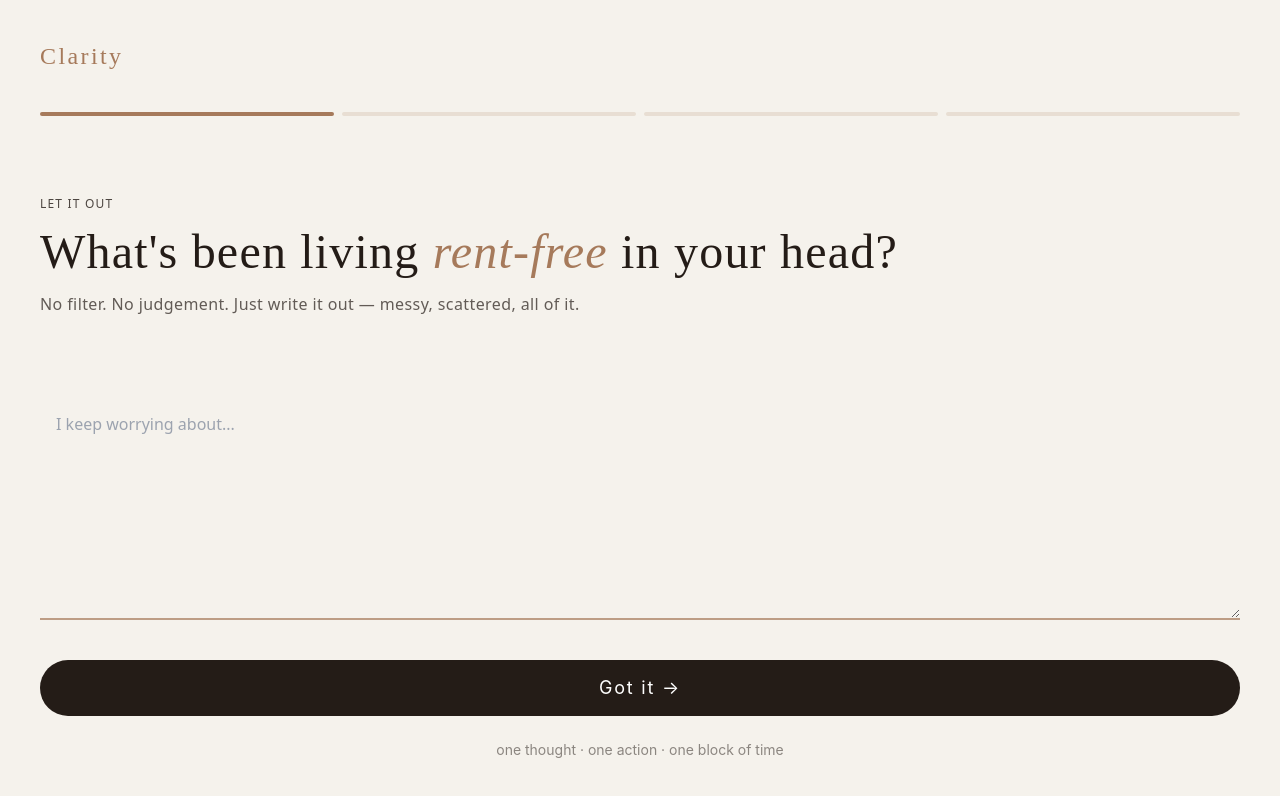
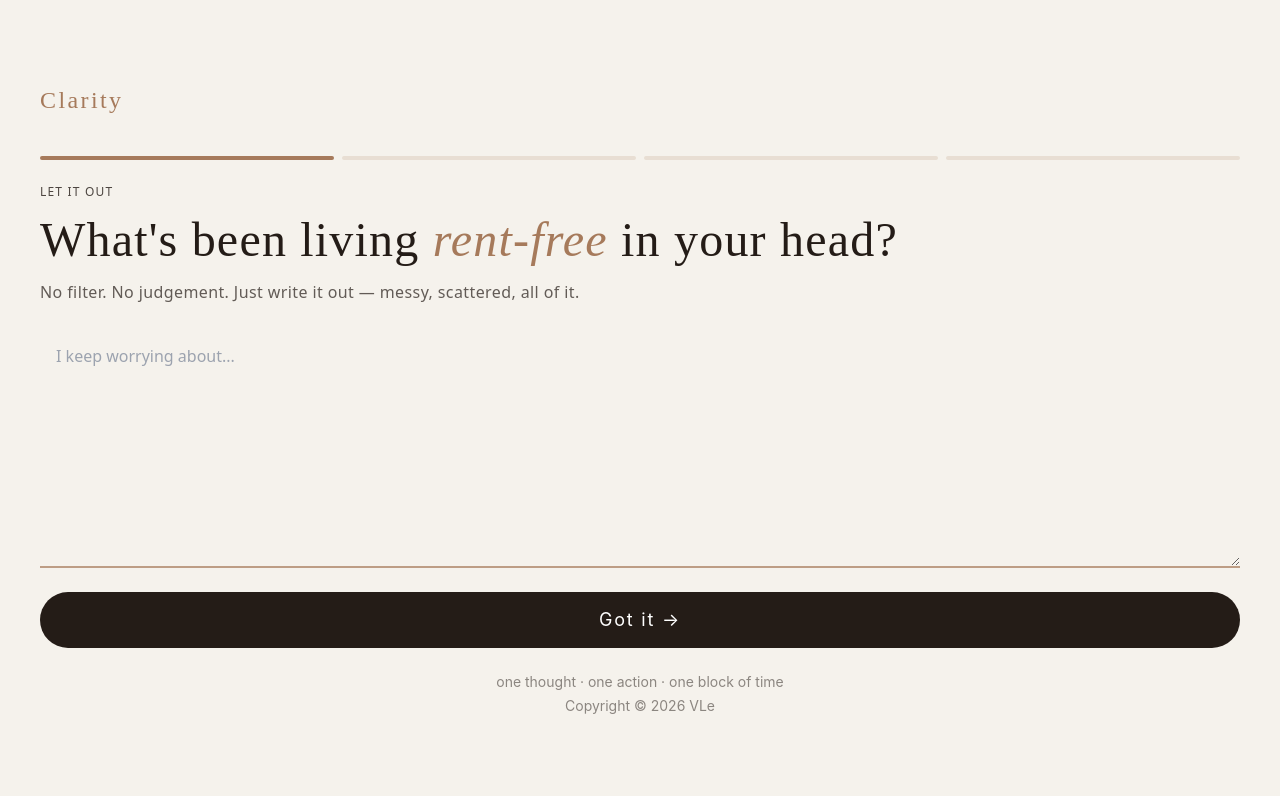
Before and after one commit to V-le319/clarity-for-overthinkers, a React (Create React App) app: page / in a window 1280 px wide. Shown: the top 796 px of the page. Built offline with nearby package versions, Linux system fonts and the light colour scheme.

Commit message:
fix: ios zoom, layout padding, add copyright

```diff
--- a/package.json
+++ b/package.json
@@ -7,6 +7,7 @@
     "@testing-library/jest-dom": "^6.6.4",
     "@testing-library/react": "^16.3.0",
     "@testing-library/user-event": "^13.5.0",
+    "framer-motion": "^4.1.17",
     "react": "^17.0.2",
     "react-dom": "^17.0.2",
     "react-scripts": "5.0.1",
--- a/src/ActionQuestion.tsx
+++ b/src/ActionQuestion.tsx
@@ -11,7 +11,7 @@ export function ActionQuestion({selected, setSelected, thought, currentStep, onC
     const [showOther, setShowOther] = useState(false)
 
     return (
-        <div className="bg-mainBg min-h-screen max-w-screen p-6 md:p-10 flex flex-col gap-6 justify-center items-start">
+        <div className="page-transition bg-mainBg min-h-screen max-w-screen p-6 md:p-10 flex flex-col gap-6 justify-center items-start">
             <div className="header w-full">
                 <h1 className="font-serif text-2xl font-extralight tracking-widest text-button mb-6 md:mb-10">Clarity</h1>
                 <div className="flex gap-2 w-full">
@@ -21,9 +21,9 @@ export function ActionQuestion({selected, setSelected, thought, currentStep, onC
 </div>
                 </div>
 
-                <div className="action-question py-4 ">
+                <div className="action-question ">
                     <p className="text-text font-sans uppercase  font-light opacity-80 text-xs tracking-widest ">one small move</p>
-                    <h1 className="text-text font-serif font-light text-4xl md:text-5xl py-4  tracking-wide">
+                    <h1 className="text-text font-serif font-normal text-5xl py-4  tracking-wide">
                     What's <span className="text-button italic">one thing</span> you could do about it right now?
                     </h1>
                 </div>
@@ -62,7 +62,7 @@ export function ActionQuestion({selected, setSelected, thought, currentStep, onC
     <textarea
       onClick={(e) => e.stopPropagation()}
       onChange={(e) => setSelected(e.target.value)}
-      className="w-full h-auto p-2 bg-transparent outline-none resize-none text-sm font-sans text-text"
+      className="w-full h-auto p-2 bg-transparent outline-none resize-none text-base font-sans text-text"
       placeholder="I'm going to..."
       rows={2}
       autoFocus
@@ -78,6 +78,7 @@ export function ActionQuestion({selected, setSelected, thought, currentStep, onC
                         className="w-full h-10 md:h-14 tracking-widest  bg-text rounded-full text-white transform md:text-lg hover:bg-button">
                     I know what to do →</button>
                 <p className="text-center mt-6 text-text opacity-50 text-sm">one thought · one action · one block of time</p>
+                <p className="w-full text-center mt-1 text-text opacity-50 text-sm">Copyright © 2026 VLe</p>
             </div>
 
         </div>
--- a/src/App.tsx
+++ b/src/App.tsx
@@ -3,6 +3,7 @@ import { ThoughtQuestion } from "./ThoughtQuestion";
 import { TimeChoice } from "./TimeChoice";
 import { Countdown } from "./Countdown";
 import { useState, useEffect, useCallback } from "react";
+
 
 function App() {
         const [selected, setSelected] = useState<string | null>(null);
@@ -25,7 +26,8 @@ function App() {
 }, [currentStep, handleNext])
 
   return (
-    <>
+
+    <div>
     {currentStep === 0 && (
     <div className="min-h-screen bg-lightBg flex flex-col items-center justify-center ">
       <svg className="w-48 h-48 md:w-64 md:h-64 lg:w-80 lg:h-80 -rotate-90" viewBox="0 0 200 200">
@@ -58,7 +60,7 @@ function App() {
       {currentStep === 3 && <TimeChoice selectedTimer={selectedTimer} selected={selected} thought={thought} setSelectedTimer={setSelectedTimer} currentStep={currentStep} onComplete={handleNext}/>}
       {currentStep === 4 && <Countdown selectedTimer={selectedTimer} selected={selected} currentStep={currentStep}  onRestart={handleRestart}/>}
 
-    </>
+    </div>
 
   );
 }
--- a/src/Countdown.tsx
+++ b/src/Countdown.tsx
@@ -27,7 +27,7 @@ const seconds = timeLeft % 60;
 
 
     return (
-        <div className="bg-mainBg h-screen max-w-screen p-6 md:p-10 flex flex-col gap-10 justify-center items-start">
+        <div className="page-transition bg-mainBg h-screen max-w-screen p-6 md:p-10 flex flex-col gap-10 justify-center items-start">
             <div className="header w-full">
                 <h1 className="font-serif text-2xl font-extralight tracking-widest text-button mb-6 md:mb-10">Clarity</h1>
                 <div className="flex gap-2 w-full">
@@ -85,6 +85,7 @@ const seconds = timeLeft % 60;
 
         <div className="w-full">
             <p className="text-center mt-6 text-text opacity-50 text-sm">one thought · one action · one block of time</p>
+            <p className="w-full text-center mt-1 text-text opacity-50 text-sm">Copyright © 2026 VLe</p>
         </div>
 
     </div>
--- a/src/ThoughtQuestion.tsx
+++ b/src/ThoughtQuestion.tsx
@@ -5,7 +5,7 @@ export function ThoughtQuestion({thought, setThought, currentStep, onComplete} :
     onComplete: ()=> void
 }) {
     return (
-        <div className="bg-mainBg h-screen max-w-screen p-6 md:p-10  flex flex-col gap-10 justify-center items-start">
+        <div className="page-transition bg-mainBg h-screen max-w-screen p-6 md:p-10  flex flex-col gap-6 justify-center items-start">
             <div className="header w-full ">
                 <h1 className="font-serif text-2xl font-extralight tracking-widest text-button mb-6 md:mb-10">Clarity</h1>
                 <div className="flex gap-2 w-full">
@@ -15,9 +15,9 @@ export function ThoughtQuestion({thought, setThought, currentStep, onComplete} :
 </div>
             </div>
 
-            <div className="thought-question py-10 ">
-                <p className="text-text font-sans uppercase  font-light opacity-80 text-xs tracking-widest ">Let it out</p>
-                <h1 className="text-text font-serif font-light text-4xl md:text-5xl py-4 tracking-wide">
+            <div className="thought-question  ">
+                <p className="text-text font-sans uppercase  font-light opacity-80 text-xs  tracking-widest ">Let it out</p>
+                <h1 className="text-text font-serif font-normal text-5xl  py-4 tracking-wide">
                     What's been living <span className="text-button italic">rent-free</span> in your head?
                     </h1>
                 <p className="text-text font-sans  opacity-70 text-sm md:text-base tracking-wide ">No filter. No judgement. Just write it out — messy, scattered, all of it.</p>
@@ -26,7 +26,7 @@ export function ThoughtQuestion({thought, setThought, currentStep, onComplete} :
             <div className="w-full h-1/3 ">
                 <textarea value={thought}
                         onChange={(e) => setThought(e.target.value)}
-                        className="w-full h-full p-4 text-text font-sans bg-mainBg outline-none border-b-2 border-button border-opacity-70"
+                        className="w-full h-full p-4 text-text text-base font-sans bg-mainBg outline-none border-b-2 border-button border-opacity-70"
                         placeholder="I keep worrying about..."
                         ></textarea>
             </div>
@@ -36,7 +36,10 @@ export function ThoughtQuestion({thought, setThought, currentStep, onComplete} :
                         className="w-full h-10 md:h-14 tracking-widest  bg-text rounded-full text-white transform md:text-lg hover:bg-button">
                     Got it →</button>
                 <p className="text-center mt-6 text-text opacity-50 text-sm">one thought · one action · one block of time</p>
+                <p className="w-full text-center mt-1 text-text opacity-50 text-sm">Copyright © 2026 VLe</p>
             </div>
+
+
         </div>
     )
 }
--- a/src/TimeChoice.tsx
+++ b/src/TimeChoice.tsx
@@ -11,7 +11,7 @@ export function TimeChoice({selectedTimer, setSelectedTimer, selected, thought,
 
 
     return (
-        <div className="bg-mainBg min-h-screen max-w-screen p-6 md:p-10 flex flex-col gap-10 justify-center items-start">
+        <div className="page-transition bg-mainBg min-h-screen max-w-screen p-6 md:p-10 flex flex-col gap-6 justify-center items-start">
             <div className="header w-full">
                 <h1 className="font-serif text-2xl font-extralight tracking-widest text-button mb-6 md:mb-10">Clarity</h1>
                 <div className="flex gap-2 w-full">
@@ -21,16 +21,16 @@ export function TimeChoice({selectedTimer, setSelectedTimer, selected, thought,
 </div>
                 </div>
 
-            <div className="action-question py-4 ">
+            <div className="action-question ">
                     <p className="text-text font-sans uppercase  font-light opacity-80 text-xs tracking-widest ">
                         Your commitment</p>
-                    <h1 className="text-text font-serif font-light text-4xl md:text-5xl py-4  tracking-wide">
+                    <h1 className="text-text font-serif font-normal text-4xl md:text-5xl py-4  tracking-wide">
                    Here's your plan.
                     </h1>
                 </div>
 
-            <div className="h-1/4 w-full bg-white border border-button border-opacity-50 rounded-md flex flex-col justify-center gap-4 p-2">
-                <div className="w-full h-auto p-4 rounded-md flex flex-col gap-4 justify-center items-start">
+            <div className="h-auto w-full bg-white border border-button border-opacity-50 rounded-md flex flex-col justify-center gap-4 p-2">
+                <div className="w-full h-auto p-3 rounded-md flex flex-col gap-4 justify-center items-start">
                     <h2 className="text-text opacity-70 uppercase tracking-wider text-xs">The Thought</h2>
                     <p id="thought"  className="text-text font-sans tracking-wide italic">{thought}</p>
                 {/*adding logic later to register previous thought to this */}
@@ -38,19 +38,19 @@ export function TimeChoice({selectedTimer, setSelectedTimer, selected, thought,
 
                 <div className="h-px w-full bg-button bg-opacity-50"></div>
 
-                <div className="w-full h-auto p-4 rounded-md flex flex-col gap-4 justify-center items-start">
+                <div className="w-full h-auto p-3 rounded-md flex flex-col gap-4 justify-center items-start">
                     <h2 className="text-text opacity-70 uppercase tracking-wider text-xs">Your move</h2>
                     <p id="action"  className="text-text font-sans tracking-wide italic">{selected}</p>
                 {/*adding logic later to register previous choice of action to this */}
                 </div>
             </div>
 
-            <div className="time-choice h-auto w-full flex flex-col gap-10">
+            <div className="time-choice h-auto w-full flex flex-col gap-6">
                 <p className="text-text font-sans uppercase  font-light opacity-80 text-xs tracking-widest ">
                         How long will you give it?</p>
 
                         {/*make sure to not set fixed bg-colour in className when setting condition for select */}
-                <div className="h-40 w-full grid grid-cols-3 gap-3">
+                <div className="h-36 w-full grid grid-cols-3 gap-3">
                     <div onClick={()=> setSelectedTimer(5)}
                         className={` text-text border cursor-pointer border-button rounded-md flex flex-col justify-center items-center
                             ${selectedTimer === 5 ? 'bg-lightBg' : 'bg-mainBg'}`
@@ -80,6 +80,7 @@ export function TimeChoice({selectedTimer, setSelectedTimer, selected, thought,
                         className="w-full h-10 md:h-14 tracking-widest  bg-text rounded-full text-white transform md:text-lg hover:bg-button">
                     Begin →</button>
                 <p className="text-center mt-6 text-text opacity-50 text-sm">one thought · one action · one block of time</p>
+                <p className="w-full text-center mt-1 text-text opacity-50 text-sm">Copyright © 2026 VLe</p>
             </div>
 
         </div>
--- a/src/index.css
+++ b/src/index.css
@@ -15,3 +15,12 @@ code {
   font-family: source-code-pro, Menlo, Monaco, Consolas, 'Courier New',
     monospace;
 }
+
+@keyframes fadeIn {
+  from { opacity: 0; }
+  to { opacity: 1; }
+}
+
+.page-transition {
+  animation: fadeIn 0.6s ease forwards;
+}
```
Also changed, not shown: 1 other file (tests, documents, lock files or other folders).
